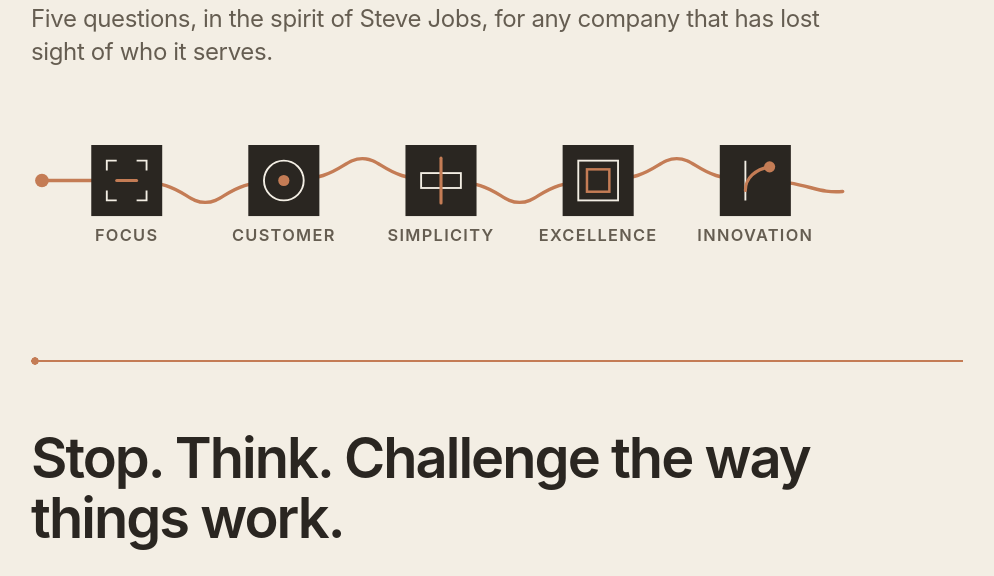
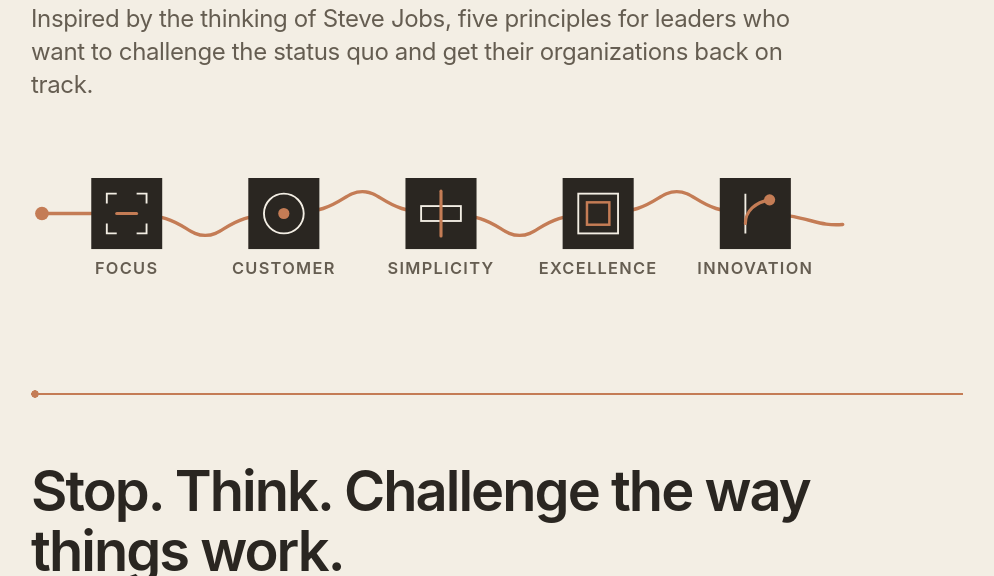
Before and after one commit to matthewschmidt1-lgtm/corporate, a plain HTML site: page lessons.html in a window 1280 px wide. Shown: the part 524-1100 px from the top of the page, without its empty margins (143-1137 px from the left). Drawn offline with Linux system fonts and the light colour scheme.

Commit message:
Principles page: new hero line
Co-Authored-By: Claude Opus 5.5 <noreply@anthropic.com>

```diff
--- a/lessons.html
+++ b/lessons.html
@@ -43,7 +43,7 @@
 <section class="hero hero-index river-anim">
   <div class="wrap">
     <h1>Results slipped.<br>The meeting count didn't.</h1>
-    <p class="lead">Five questions, in the spirit of Steve Jobs, for any company that has lost sight of who it serves.</p>
+    <p class="lead">Inspired by the thinking of Steve Jobs, five principles for leaders who want to challenge the status quo and get their organizations back on track.</p>
     <svg class="river river-5 river-index" viewBox="0 0 600 112" role="navigation" aria-label="The five questions">
       <path class="rv-line" pathLength="1" d="M8 56 L 70 56 C 112 56, 112 72, 127.5 72 S 143 56, 185 56 C 227 56, 227 40, 242.5 40 S 258 56, 300 56 C 342 56, 342 72, 357.5 72 S 373 56, 415 56 C 457 56, 457 40, 472.5 40 S 488 56, 530 56 C 568 56, 574 66, 594 64" fill="none" stroke="#C47C55" stroke-width="2.5" stroke-linecap="round"/>
       <circle class="rv-dot" cx="8" cy="56" r="5" fill="#C47C55"/>
```
